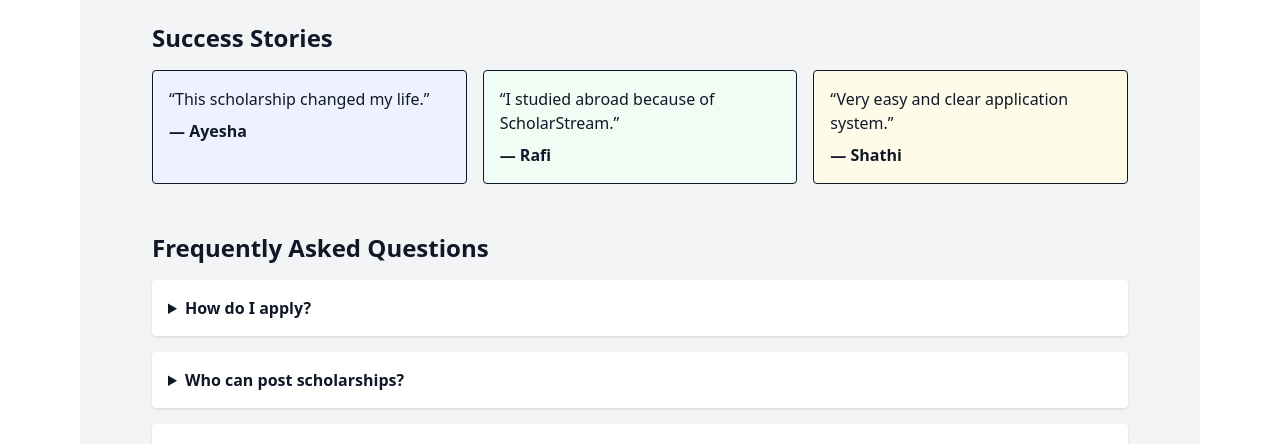
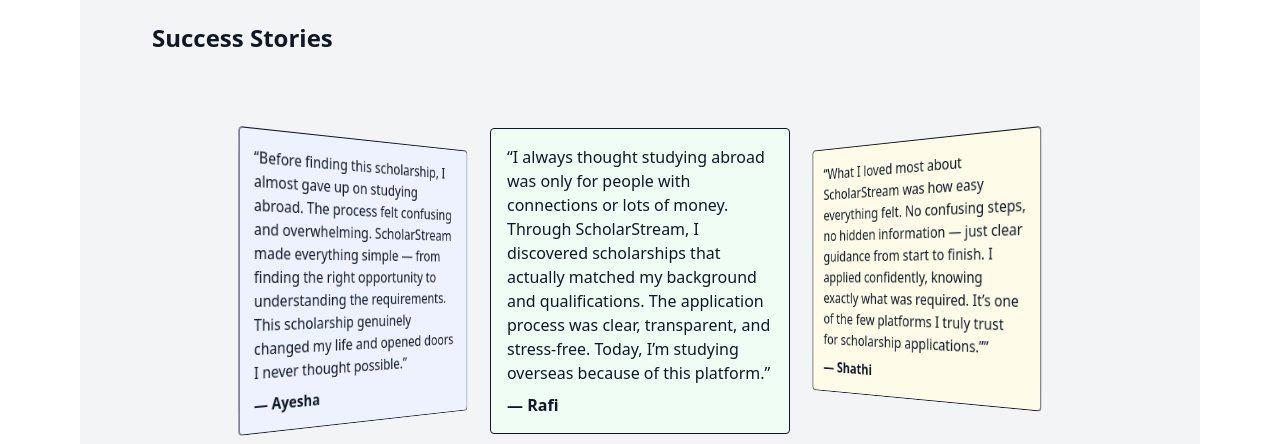
Before and after one commit to HasinIshrakK/scholar-stream-client, a React (Vite) app: page / in a window 1280 px wide. Shown: the part 494-938 px from the top of the page. Built offline with nearby package versions, Linux system fonts and the light colour scheme; no server answers.

Commit message:
Swiper added

```diff
--- a/package.json
+++ b/package.json
@@ -21,6 +21,7 @@
     "react-router": "^7.10.1",
     "styled-components": "^6.1.19",
     "sweetalert2": "^11.26.4",
+    "swiper": "^12.0.3",
     "tailwindcss": "^4.1.17"
   },
   "devDependencies": {
--- a/src/pages/Home/Home.jsx
+++ b/src/pages/Home/Home.jsx
@@ -2,6 +2,18 @@ import React, { useEffect, useState } from "react";
 import { Link } from "react-router";
 import useAxios from "../../hooks/useAxios"
 import { motion } from "framer-motion";
+import { Swiper, SwiperSlide } from 'swiper/react';
+
+// Import Swiper styles
+import 'swiper/css';
+import 'swiper/css/effect-coverflow';
+import 'swiper/css/pagination';
+
+import './home.css';
+
+// import required modules
+import { Autoplay, EffectCoverflow, Pagination } from 'swiper/modules';
+
 
 const Home = () => {
 
@@ -105,25 +117,59 @@ const Home = () => {
 
             {/* SUCCESS STORIES */}
             <div className="max-w-5xl mx-auto px-6 mt-12">
-                <h2 className="text-2xl font-semibold">Success Stories</h2>
-                <div className="grid grid-cols-1 md:grid-cols-3 gap-4 mt-4">
+                <h2 className="text-2xl font-semibold mb-6">Success Stories</h2>
 
+                <Swiper
+                    effect={'coverflow'}
+                    grabCursor={true}
+                    centeredSlides={true}
+                    slidesPerView={'auto'}
+                    coverflowEffect={{
+                        rotate: 50,
+                        stretch: 0,
+                        depth: 100,
+                        modifier: 1,
+                        slideShadows: false,
+                    }}
+                    autoplay={{
+                        delay: 2000,
+                    }}
+                    loopedSlides={6}
+
+                    pagination={true}
+                    modules={[EffectCoverflow, Autoplay, Pagination]}
+                    className="mySwiper"
+                >
+                    <SwiperSlide className="max-w-sm">
                         <div className="p-4 bg-indigo-50 border rounded">
-                        <p>“This scholarship changed my life.”</p>
+                            <p>“Before finding this scholarship, I almost gave up on studying abroad.
+                                The process felt confusing and overwhelming.
+                                ScholarStream made everything simple — from finding the right opportunity to understanding the requirements.
+                                This scholarship genuinely changed my life and opened doors I never thought possible.”</p>
                             <p className="mt-2 font-semibold">— Ayesha</p>
                         </div>
+                    </SwiperSlide>
 
+                    <SwiperSlide className="max-w-sm">
                         <div className="p-4 bg-green-50 border rounded">
-                        <p>“I studied abroad because of ScholarStream.”</p>
+                            <p>“I always thought studying abroad was only for people with connections or lots of money.
+                                Through ScholarStream, I discovered scholarships that actually matched my background and qualifications.
+                                The application process was clear, transparent, and stress-free.
+                                Today, I’m studying overseas because of this platform.”</p>
                             <p className="mt-2 font-semibold">— Rafi</p>
                         </div>
+                    </SwiperSlide>
 
+                    <SwiperSlide className="max-w-sm">
                         <div className="p-4 bg-yellow-50 border rounded">
-                        <p>“Very easy and clear application system.”</p>
+                            <p>“What I loved most about ScholarStream was how easy everything felt.
+                                No confusing steps, no hidden information — just clear guidance from start to finish.
+                                I applied confidently, knowing exactly what was required.
+                                It’s one of the few platforms I truly trust for scholarship applications.””</p>
                             <p className="mt-2 font-semibold">— Shathi</p>
                         </div>
-
-                </div>
+                    </SwiperSlide>
+                </Swiper>
             </div>
 
             {/* FAQ */}
@@ -159,7 +205,7 @@ const Home = () => {
 
                 </div>
             </div>
-        </div>
+        </div >
     );
 
 };
--- /dev/null
+++ b/src/pages/Home/home.css
@@ -0,0 +1,39 @@
+/* #app {
+  height: 100%;
+}
+html, */
+/* body {
+  position: relative;
+  height: 100%;
+}
+
+body {
+  background: #000;
+  font-family:
+    Helvetica Neue,
+    Helvetica,
+    Arial,
+    sans-serif;
+  font-size: 14px;
+  color: #fff;
+  margin: 0;
+  padding: 0;
+} */
+
+.swiper {
+  width: 100%;
+  padding-top: 50px;
+  padding-bottom: 50px;
+}
+
+.swiper-slide {
+  background-position: center;
+  background-size: cover;
+  width: 300px;
+  height: 300px;
+}
+
+.swiper-slide img {
+  display: block;
+  width: 100%;
+}
```
Also changed, not shown: 1 other file (tests, documents, lock files or other folders). Lines whose indentation alone changed are shown as unchanged.
